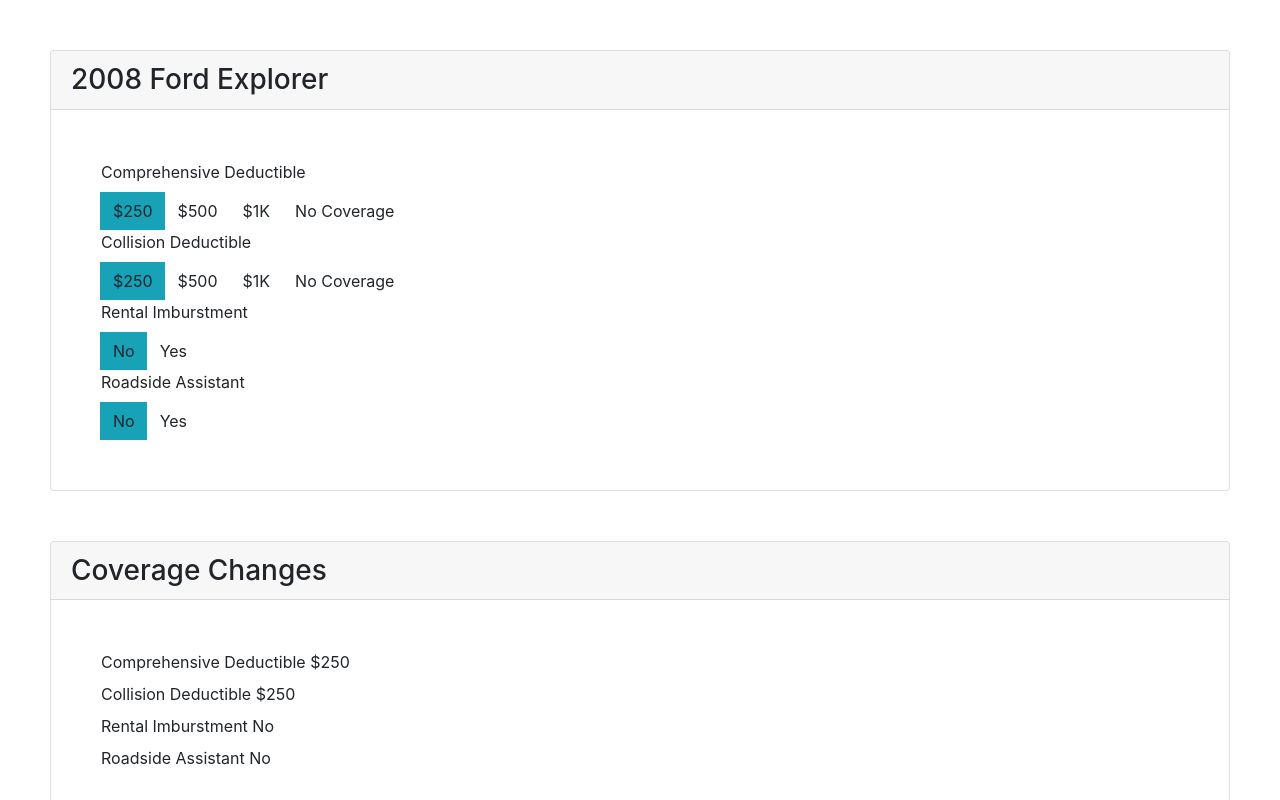
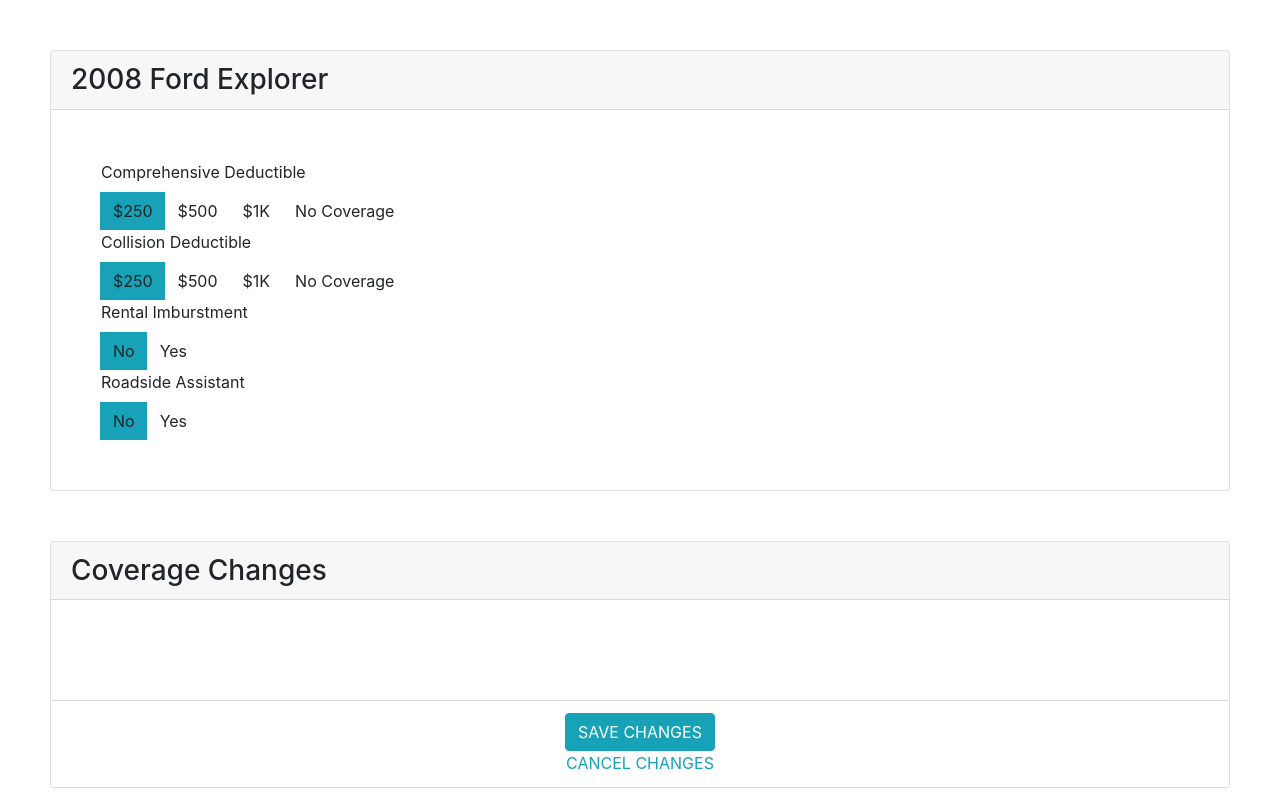
Before and after one commit to chandhinichandersekar/metromile, a React (Create React App) app: page / in a window 1280 px wide. Both pictures are taken after a click on the button "EDIT COVERAGE". Shown: the top 800 px of the page. Built offline with nearby package versions, Linux system fonts and the light colour scheme.

Commit message:
cancel button

```diff
--- a/package.json
+++ b/package.json
@@ -5,6 +5,7 @@
   "dependencies": {
     "bootstrap": "^4.2.1",
     "jquery": "^3.3.1",
+    "lodash": "^4.17.11",
     "popper.js": "^1.14.6",
     "react": "^16.7.0",
     "react-bootstrap": "^0.32.4",
--- a/src/CoverageChange.js
+++ b/src/CoverageChange.js
@@ -1,23 +1,39 @@
 import React, { Component } from 'react';
 import Layout from './Layout';
 
+function showChange(oldValue, newValue) {
+ return `${oldValue} => ${newValue}`
+}
+
 class CoverageChange extends Component {
+
+    makeValues(vehicleProperty) {
+        return showChange(this.props.oldData[vehicleProperty].name,this.props.changes[vehicleProperty].name)
+    }
+
+    getLabel(vehicleProperty, title) {
+        if (this.props.oldData[vehicleProperty].name === this.props.changes[vehicleProperty].name) {
+            return null;
+        } else {
+            return <label> {title} {this.makeValues(vehicleProperty)}</label>
+        }
+    }
 
     render() {
         return (
             <Layout title="Coverage Changes">
                 <div className="card-block">
                     <div className="card-text">
-                            <label> Comprehensive Deductible {this.props.changes.compDeductible.name}</label>
-                            <label> Collision Deductible {this.props.changes.collDeductible.name}</label>
-                            <label> Rental Imburstment  {this.props.changes.rentalCar.name}</label>
-                            <label> Roadside Assistant {this.props.changes.roadside.name}</label>
+                            {this.getLabel('compDeductible', 'Comprehensive Deductible')}
+                            {this.getLabel('collDeductible', 'Collision Deductible')}
+                            {this.getLabel('rentalCar', 'Rental Imburstment')}
+                            {this.getLabel('roadside', 'Roadside Assistant')}
                     </div>
                 </div>
                 <div className="card-footer">
-                            <button type="button" className="btn btn-info" onClick={() => this.props.handleSave()}>SAVE CHANGES</button>
+                            <button type="button" className="btn btn-info" onClick={this.props.handleSave}>SAVE CHANGES</button>
                             <div>
-                            <button type="button" className="editCoverage">CANCEL CHANGES</button>
+                            <button type="button" className="editCoverage" onClick={this.props.handleCancel}>CANCEL CHANGES</button>
                             </div>
                         </div>
                 </Layout>
--- a/src/InnerViewMode.js
+++ b/src/InnerViewMode.js
@@ -9,7 +9,7 @@
                 <div className="row">
                     <div className="column-title" >
                         <p>Comprehensive Deductable</p>
-                        <p>Collison Deductib}le</p>
+                        <p>Collison Deductible</p>
                         <p>Rental Reimburtment</p>
                         <p>Roadside Assistance</p>
                     </div>
--- a/src/ViewMode.js
+++ b/src/ViewMode.js
@@ -3,6 +3,7 @@
 import CoverageChange from './CoverageChange';
 import './App.css';
 import InnerViewMode from './InnerViewMode';
+import { pick } from 'lodash';
 
 const pages = {
     view: 0,
@@ -47,6 +48,14 @@
         ));
     }
 
+    handleCancel() {
+        this.setState({
+            changes: pick(this.state, 'name', 'compDeductible', 'collDeductible', 'rentalCar', 'roadside'),
+            currentPage: pages.view
+        });
+
+    }
+
     render() {
         const innerViewModeProps = {
             ...this.state,
@@ -58,7 +67,12 @@
             return (
                 <React.Fragment>
                     <EditMode vehicleData={this.state} handleChangesFromEditMode={this.handleChangesFromEditMode.bind(this)} />
-                    <CoverageChange changes={this.state.changes} handleSave={this.handleSave.bind(this)} />
+                    <CoverageChange
+                        oldData={this.state}
+                        changes={this.state.changes}
+                        handleSave={this.handleSave.bind(this)}
+                        handleCancel={this.handleCancel.bind(this)}
+                    />
                 </React.Fragment>
             );
         }
```
